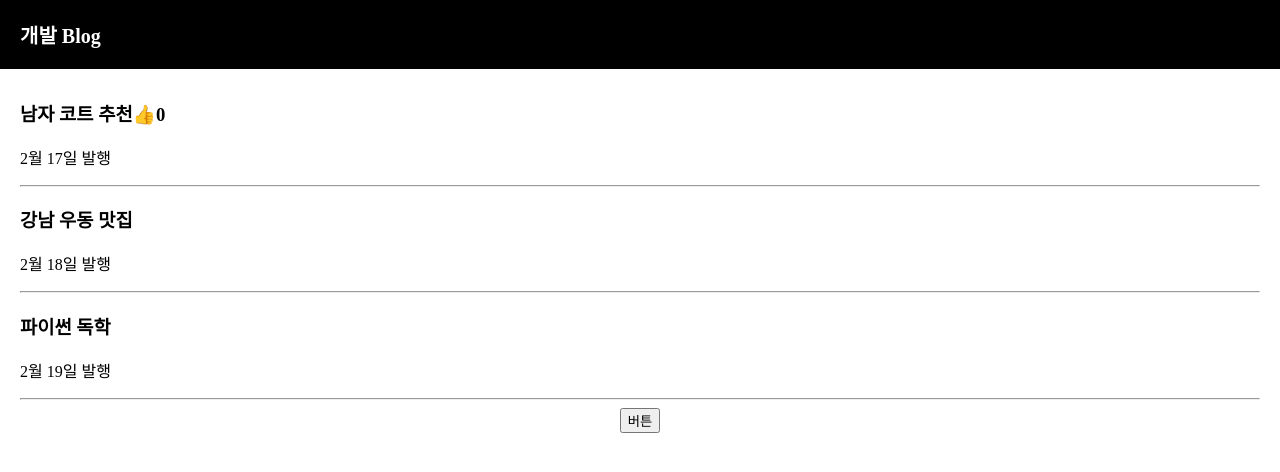
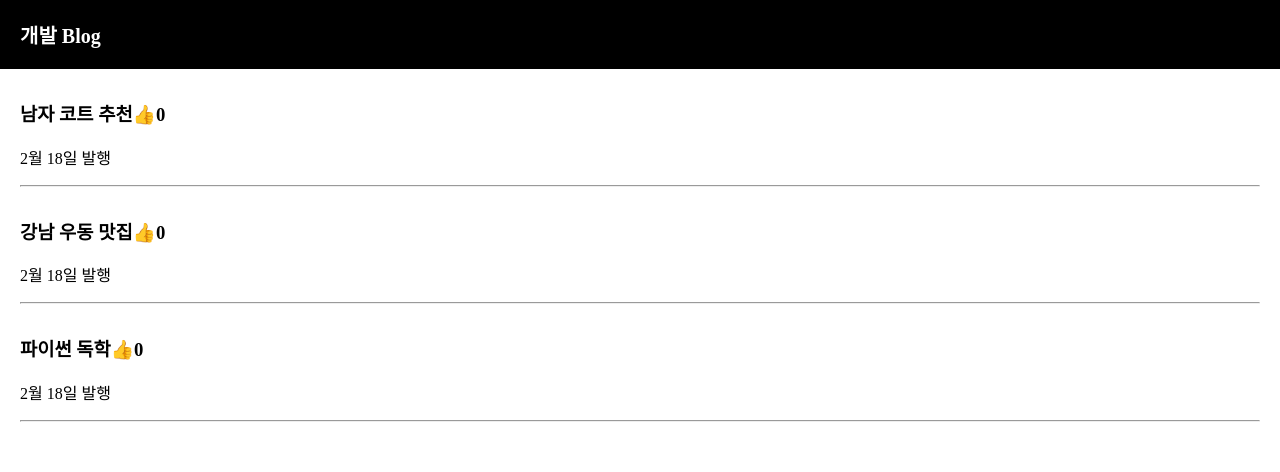
Before and after one commit to gunwoongPark/Learn-React, a React (Create React App) app in the folder coding-apple/: page / in a window 1280 px wide. Shown: the top 472 px of the page. Built offline with nearby package versions, Linux system fonts and the light colour scheme; a web font is replaced by a local one.

Commit message:
Map: When you feel the urge to reduce many divs to repeat. + homework

```diff
--- a/coding-apple/src/App.js
+++ b/coding-apple/src/App.js
@@ -5,53 +5,45 @@ import React, { useState } from "react";
 
 function App() {
   let [글제목, 글제목변경] = useState([
-    "남자 코트 추천",
-    "강남 우동 맛집",
-    "파이썬 독학",
+    { 글: "남자 코트 추천", 따봉: 0 },
+    { 글: "강남 우동 맛집", 따봉: 0 },
+    { 글: "파이썬 독학", 따봉: 0 },
   ]);
 
   let [따봉, 따봉변경] = useState(0);
 
   let [modal, modal변경] = useState(false);
 
-  let posts = "강남 고기 맛집";
-
   return (
     <div className="App">
       <div className="black-nav">
         <div>개발 Blog</div>
       </div>
-      <div className="list">
+
+      {글제목.map((글, index) => {
+        return (
+          <div className="list" key={index}>
             <h3>
-          {글제목[0]}
+              {글.글}
               <span
                 onClick={() => {
-              따봉변경(따봉 + 1);
+                  let newArr = [...글제목];
+
+                  let index = newArr.findIndex((el) => el.글 === 글.글);
+                  newArr[index].따봉 += 1;
+
+                  글제목변경(newArr);
                 }}
               >
                 👍
               </span>
-          {따봉}
+              {글.따봉}
             </h3>
-        <p>2월 17일 발행</p>
-        <hr />
-
-        <h3>{글제목[1]}</h3>
             <p>2월 18일 발행</p>
             <hr />
-
-        <h3>{글제목[2]}</h3>
-        <p>2월 19일 발행</p>
-        <hr />
           </div>
-
-      <button
-        onClick={() => {
-          modal변경(!modal);
-        }}
-      >
-        버튼
-      </button>
+        );
+      })}
 
       {modal ? <Modal /> : null}
     </div>
```
Also changed, not shown: 1 other file (tests, documents, lock files or other folders). Lines whose indentation alone changed are shown as unchanged.
